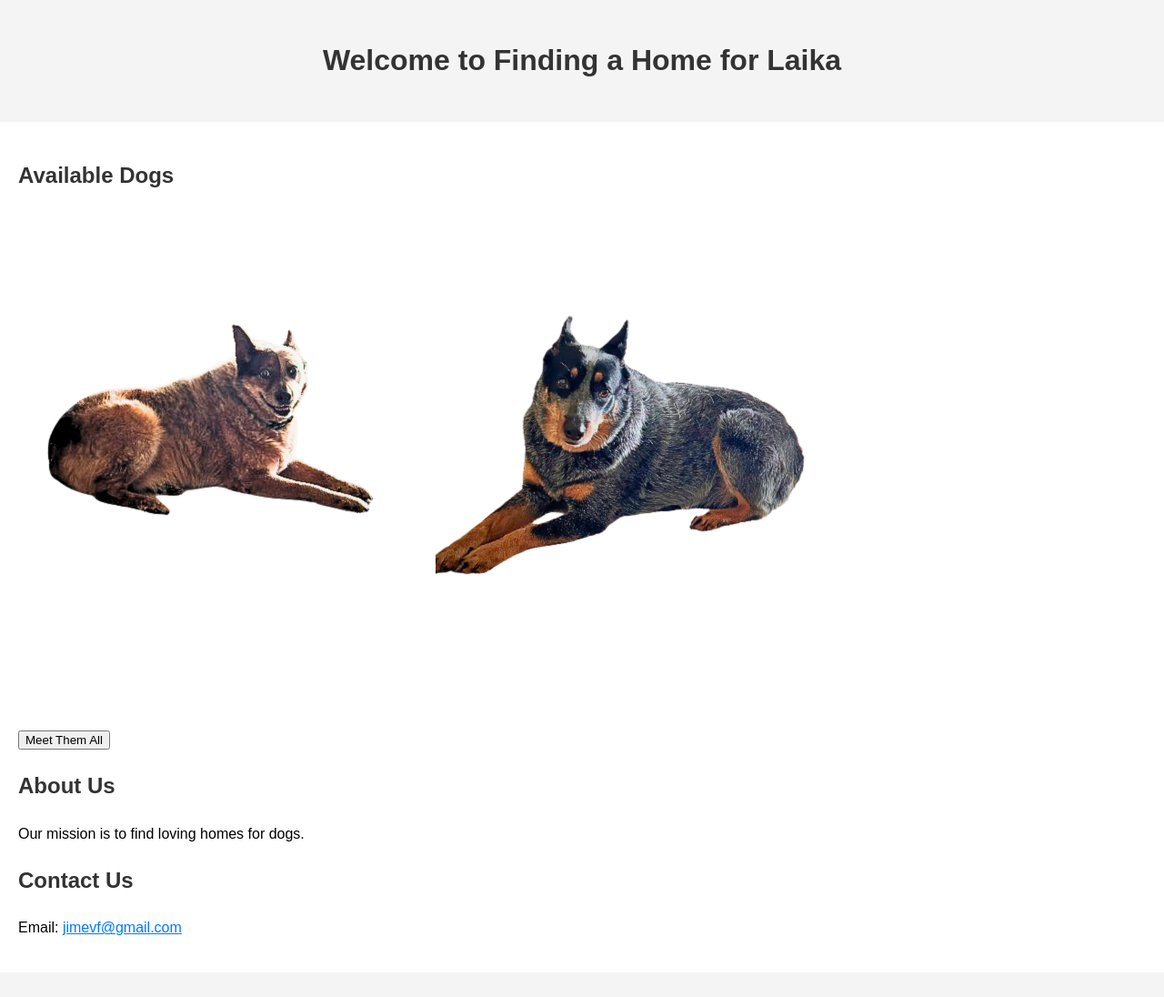
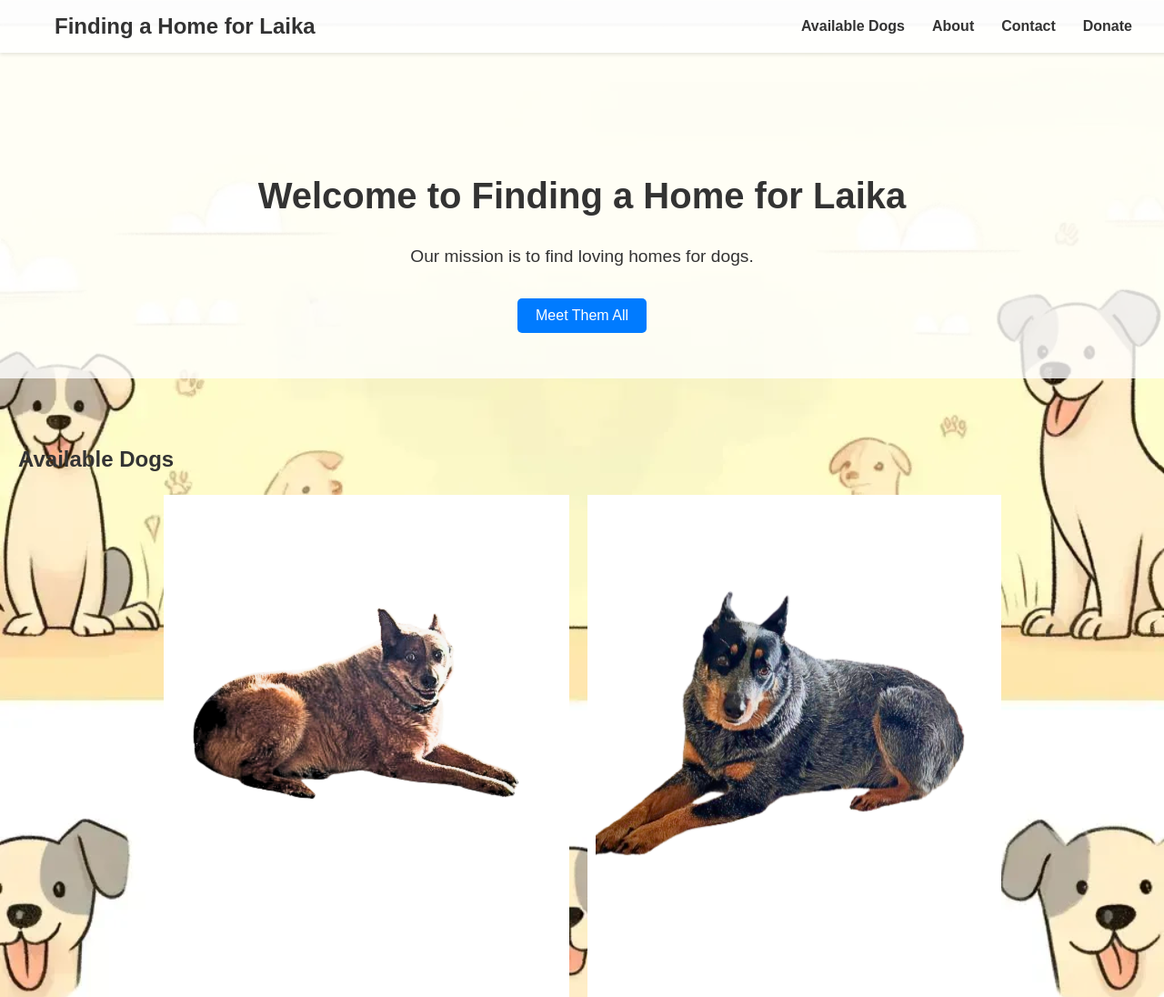
Before and after one commit to Finding-Home-For-Laika/website, a plain HTML site: page index.html in a window 1280 px wide. Shown: the top 1096 px of the page at 91% size. Drawn offline with Linux system fonts and the light colour scheme; files that its build step writes are made by us from their sources.

Commit message:
feat: background art

```diff
--- a/index.html
+++ b/index.html
@@ -4,36 +4,55 @@
   <meta charset="UTF-8">
   <meta name="viewport" content="width=device-width, initial-scale=1.0">
   <title>Finding a Home for Laika</title>
-  <link rel="stylesheet" href="assets/css/styles.css">
+  <link rel="stylesheet" href="styles.css">
 </head>
 <body>
   <header>
-    <h1>Welcome to Finding a Home for Laika</h1>
+    <nav>
+      <div class="logo">Finding a Home for Laika</div>
+      <input type="checkbox" id="nav-toggle" class="nav-toggle">
+      <label for="nav-toggle" class="nav-toggle-label">
+        <span></span>
+      </label>
+      <ul class="nav-menu">
+        <li><a href="#available-dogs">Available Dogs</a></li>
+        <li><a href="#about">About</a></li>
+        <li><a href="#contact">Contact</a></li>
+        <li><a href="#donate">Donate</a></li>
+      </ul>
+    </nav>
   </header>
   <main>
+    <section id="hero" class="hero-section">
+      <div class="hero-content">
+        <h1>Welcome to Finding a Home for Laika</h1>
+        <p>Our mission is to find loving homes for dogs.</p>
+        <button class="button">Meet Them All</button>
+      </div>
+    </section>
     <section id="available-dogs">
       <h2>Available Dogs</h2>
       <div class="dog-gallery">
         <img src="assets/images/dog-1.png" alt="Dog 1">
         <img src="assets/images/dog-2.png" alt="Dog 2">
       </div>
-      <button class="button">Meet Them All</button>
     </section>
-
-    <section class="about" id="about">
+    <section id="about">
       <h2>About Us</h2>
       <p>Our mission is to find loving homes for dogs.</p>
     </section>
-
-    <section class="contact" id="contact">
+    <section id="contact">
       <h2>Contact Us</h2>
-      <p>Email: <a href="mailto:emailpmejia@gmail.com">jimevf@gmail.com</a></p>
-      <!-- <p>Email: <a href="mailto:jimevf@gmail.com">jimevf@gmail.com</a></p> -->
+      <p>Email: <a href="mailto:jimevf@gmail.com">jimevf@gmail.com</a></p>
+    <section id="donate">
+      <h2>Donate</h2>
+      <p>Your donations help us save more dogs.</p>
+      <button class="button">Donate Now</button>
     </section>
-</main>
-<footer>
+  </main>
+  <footer>
     <p>&copy; 2024 Finding a Home for Laika</p>
   </footer>
-  <script src="js/scripts.js"></script>
+  <script src="assets/js/scripts.js"></script>
 </body>
 </html>
--- a/styles.css
+++ b/styles.css
@@ -3,18 +3,98 @@ body {
   margin: 0;
   padding: 0;
   line-height: 1.6;
+  background: url('assets/images/background1.png') no-repeat center center fixed;
+  background-size: cover;
+  color: #333;
 }
-  header, footer {
-    background-color: #f4f4f4;
+
+header {
+  background-color: rgba(255, 255, 255, 0.8);
+  box-shadow: 0 2px 4px rgba(0, 0, 0, 0.1);
+  position: fixed;
+  width: 100%;
+  top: 0;
+  left: 0;
+  z-index: 1000;
+  padding: 10px 20px;
+}
+
+nav {
+  display: flex;
+  justify-content: space-between;
+  align-items: center;
+  max-width: 1200px;
+  margin: 0 auto;
+}
+
+.logo {
+  font-size: 1.5em;
+  font-weight: bold;
+}
+
+.nav-menu {
+  display: flex;
+  list-style: none;
+  padding: 0;
+  margin: 0;
+}
+
+.nav-menu li {
+  margin: 0 15px;
+}
+
+.nav-menu li a {
+  text-decoration: none;
+  color: #333;
+  font-weight: bold;
+}
+
+.nav-toggle {
+  display: none;
+}
+
+.hero-section {
+  text-align: center;
+  padding: 150px 20px 50px;
+  background: rgba(255, 255, 255, 0.8);
+}
+
+.hero-section h1 {
+  font-size: 2.5em;
+  margin-bottom: 20px;
+}
+
+.hero-section p {
+  font-size: 1.2em;
+  margin-bottom: 30px;
+}
+
+.button {
+  background-color: #007BFF;
+  color: #fff;
+  border: none;
+  padding: 10px 20px;
+  font-size: 1em;
+  cursor: pointer;
+  border-radius: 5px;
+}
+
+.button:hover {
+  background-color: #0056b3;
+}
+
+section {
+  padding: 50px 20px;
+}
+
+.dog-gallery {
+  display: flex;
+  justify-content: center;
+  gap: 20px;
+}
+
+footer {
+  background-color: rgba(255, 255, 255, 0.8);
   padding: 20px;
   text-align: center;
 }
-  main {
-    padding: 20px;
-  }
-  h1, h2 {
-    color: #333;
-  }
-  a {
-    color: #007BFF;
-  }
```
Also changed, not shown: assets/images/background1.png (added), assets/images/raw_images/Screenshot 2024-06-12 at 7.59.37 PM.png (added), assets/images/raw_images/Screenshot 2024-06-13 at 10.20.59 AM.png (added), assets/images/raw_images/Screenshot 2024-06-13 at 10.21.16 AM.png (added). Lines whose indentation alone changed are shown as unchanged.
